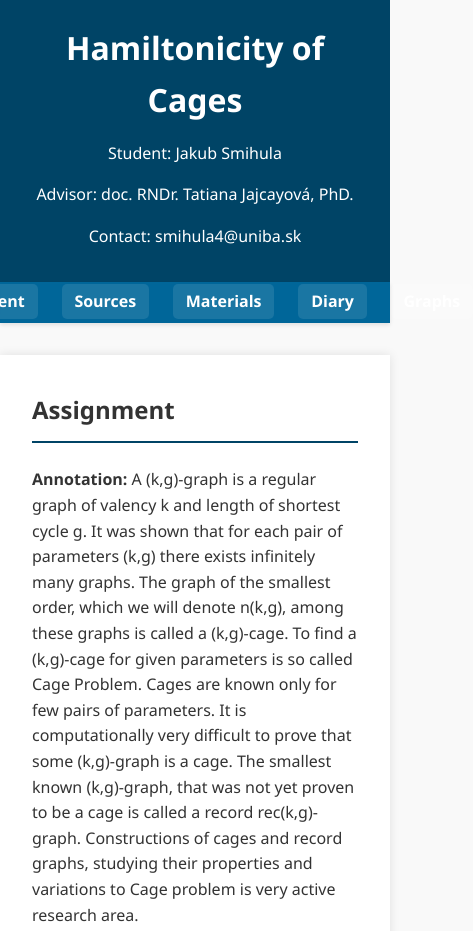
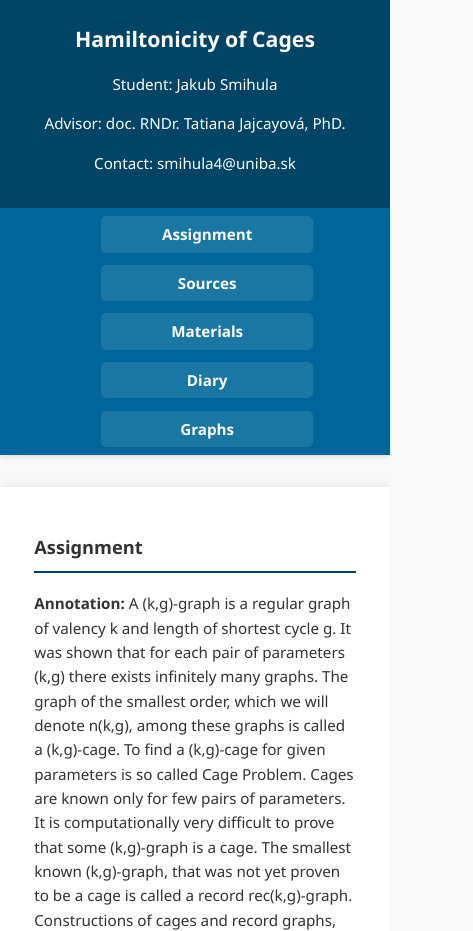
Before and after one commit to jakubsmihula/hamiltonicity-of-cages, a plain HTML site: page index.html in a window 390 px wide. Shown: the top 931 px of the page, 473 px wide, since content can reach past the window. Drawn offline with Linux system fonts and the light colour scheme.

Commit message:
Responsive web

```diff
--- a/index.html
+++ b/index.html
@@ -3,6 +3,7 @@
 <head>
   <meta charset="UTF-8">
   <meta name="viewport" content="width=device-width, initial-scale=1">
+  <meta name="theme-color" content="#004466">
   <title>Hamiltonicity of Cages</title>
   <link rel="stylesheet" href="styles.css">
   <link rel="icon" href="images/petersen.png" type="image/png">
@@ -10,9 +11,12 @@
 <body>
   <header>
     <h1>Hamiltonicity of Cages</h1>
-    <p>Student: Jakub Smihula</p>
-    <p>Advisor: doc. RNDr. Tatiana Jajcayová, PhD.</p>
-    <p>Contact: smihula4@uniba.sk</p>
+    <div class="contact-info">
+  <p>Student: Jakub Smihula</p>
+  <p>Advisor: doc. RNDr. Tatiana Jajcayová, PhD.</p>
+  <p>Contact: smihula4@uniba.sk</p>
+</div>
+
   </header>
 
   <nav>
--- a/styles.css
+++ b/styles.css
@@ -94,3 +94,50 @@ img {
 footer p {
   margin: 0;
 }
+@media (max-width: 768px) {
+  nav ul {
+    flex-direction: column;
+    align-items: center;
+    gap: 0.8em;
+  }
+
+  main {
+    padding: 1em 1.2em;
+  }
+
+  nav ul li {
+    width: 50%;
+    text-align: center;
+  }
+
+  nav ul li a {
+    display: block;
+    width: 100%;
+  }
+
+  .csl-entry {
+    flex-direction: column;
+  }
+
+  header, footer {
+    padding: 1.2em;
+  }
+
+  h1 {
+    font-size: 1.6em;
+  }
+}
+
+@media (max-width: 480px) {
+  body {
+    font-size: 0.95em;
+  }
+
+  h1 {
+    font-size: 1.4em;
+  }
+
+  h2 {
+    font-size: 1.2em;
+  }
+}
```
